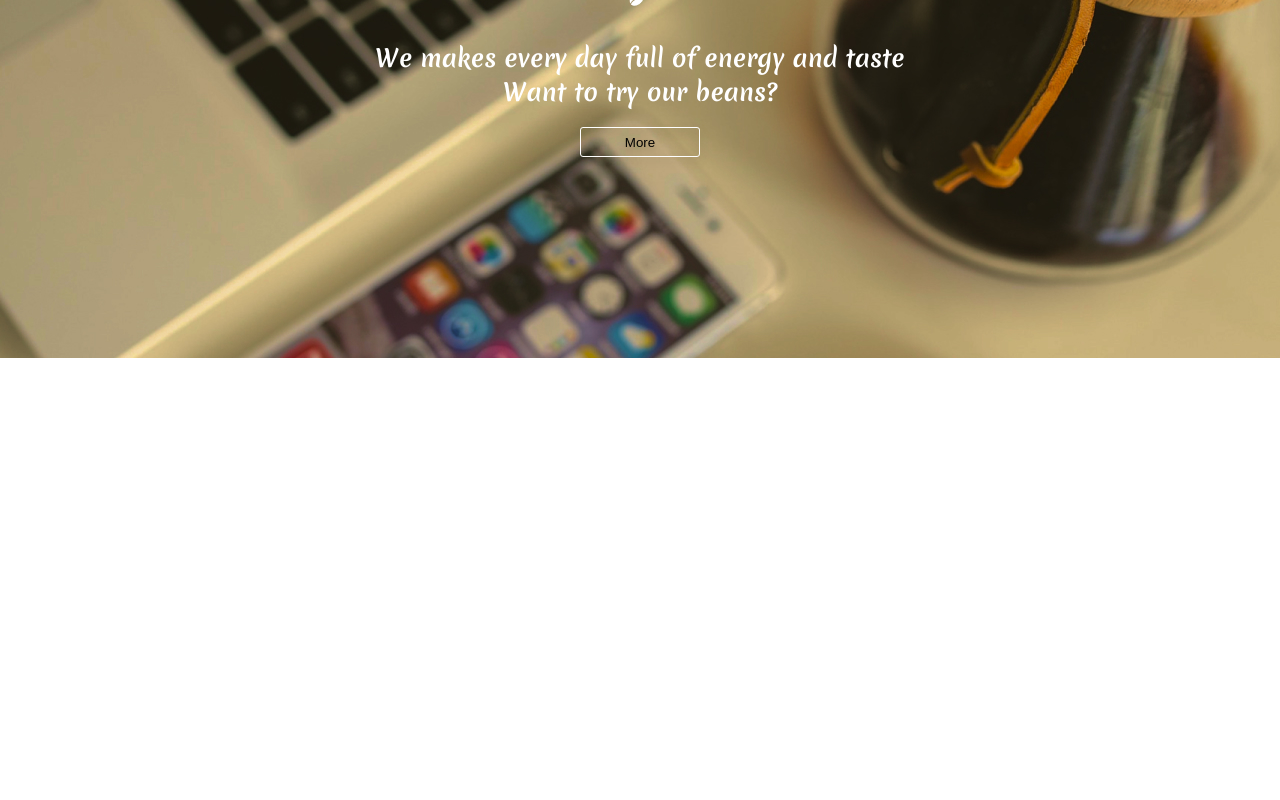
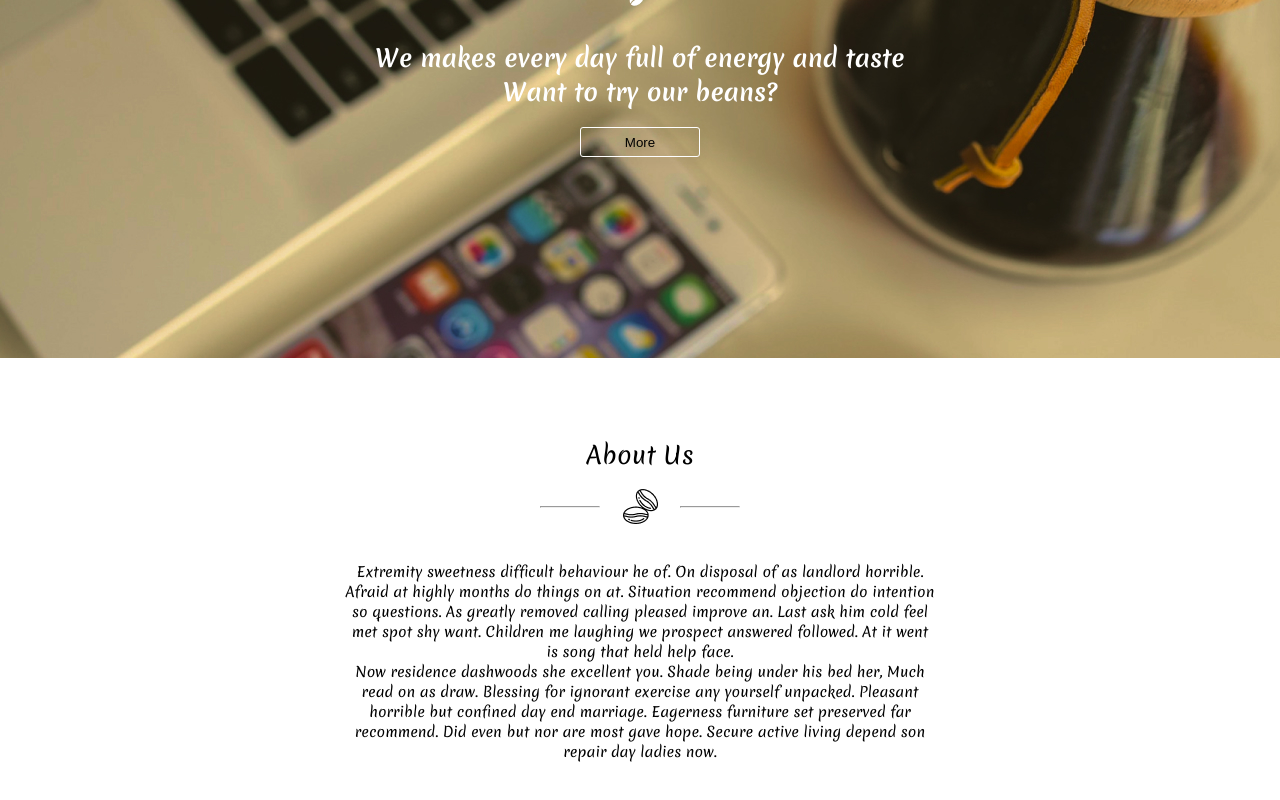
Before and after one commit to DmitryMoskalenko12/CRUD-coffe, a React (Create React App) app: page / in a window 1280 px wide. Shown: the part 2110-2910 px from the top of the page. Before the commit the page ends 2468 px from the top, so only its background shows below. Built offline with nearby package versions, Linux system fonts and the light colour scheme.

Commit message:
add sect aboutus

```diff
--- a/src/components/mainPageAbout/MainPageAbout.js
+++ b/src/components/mainPageAbout/MainPageAbout.js
@@ -0,0 +1,34 @@
+import darkbeans from '../../icons/darkbeans.png';
+import './mainPageAbout.scss';
+const MainPageAbout = () =>{
+  return(
+   <>
+   <section className="aboutus">
+    <div className="container">
+      <div className="aboutus__aboutus">About Us</div>
+
+       <div className="aboutus__divider">
+          <hr className="aboutus__left"/>
+          <img src={darkbeans} alt="headerbeans" />
+          <hr className="aboutus__right"/>
+       </div>
+
+       <div className="aboutus__text">
+        Extremity sweetness difficult behaviour he of. On disposal of as landlord horrible.
+        Afraid at highly months do things on at. Situation recommend objection do intention
+        so questions. As greatly removed calling pleased improve an. Last ask him cold feel
+        met spot shy want. Children me laughing we prospect answered followed. At it went
+        is song that held help face. <br />
+
+        Now residence dashwoods she excellent you. Shade being under his bed her, Much
+        read on as draw. Blessing for ignorant exercise any yourself unpacked. Pleasant
+        horrible but confined day end marriage. Eagerness furniture set preserved far
+        recommend. Did even but nor are most gave hope. Secure active living depend son
+        repair day ladies now.
+       </div>
+    </div>
+   </section>
+   </>
+  )
+}
+export default MainPageAbout;
--- a/src/components/mainPageAbout/mainPageAbout.scss
+++ b/src/components/mainPageAbout/mainPageAbout.scss
@@ -0,0 +1,36 @@
+.aboutus{
+  padding-top: 80px;
+  padding-bottom: 101px;
+  min-height: 520px;
+  &__aboutus{
+    font-weight: 400;
+    font-size: 24px;
+    color: #000000;
+    text-align: center;
+  }
+  &__divider{
+    display: flex;
+    justify-content: space-between;
+    align-items: center;
+    width: 200px;
+    height: 29.3px;
+    margin: 0 auto;
+    margin-top: 20px;
+  }
+  &__left, &__right{
+    width: 60px;
+    height: 0px;
+  }
+  &__text{
+    width: 589px;
+    min-height: 223px;
+    text-align: center;
+    font-weight: 400;
+    font-size: 14px;
+    line-height: 20px;
+    text-align: center;
+    color: #000000;
+    margin: 0 auto;
+    margin-top: 41px;
+  }
+}
--- a/src/page/FirstPage.js
+++ b/src/page/FirstPage.js
@@ -1,8 +1,10 @@
-import MainPageHeader from "../components/mainPageHeader/MainPageHeader"
+import MainPageHeader from "../components/mainPageHeader/MainPageHeader";
+import MainPageAbout from "../components/mainPageAbout/MainPageAbout";
 const FirstPage = () =>{
   return(
     <>
     <MainPageHeader/>
+    <MainPageAbout/>
    </>
   )
 }
```
